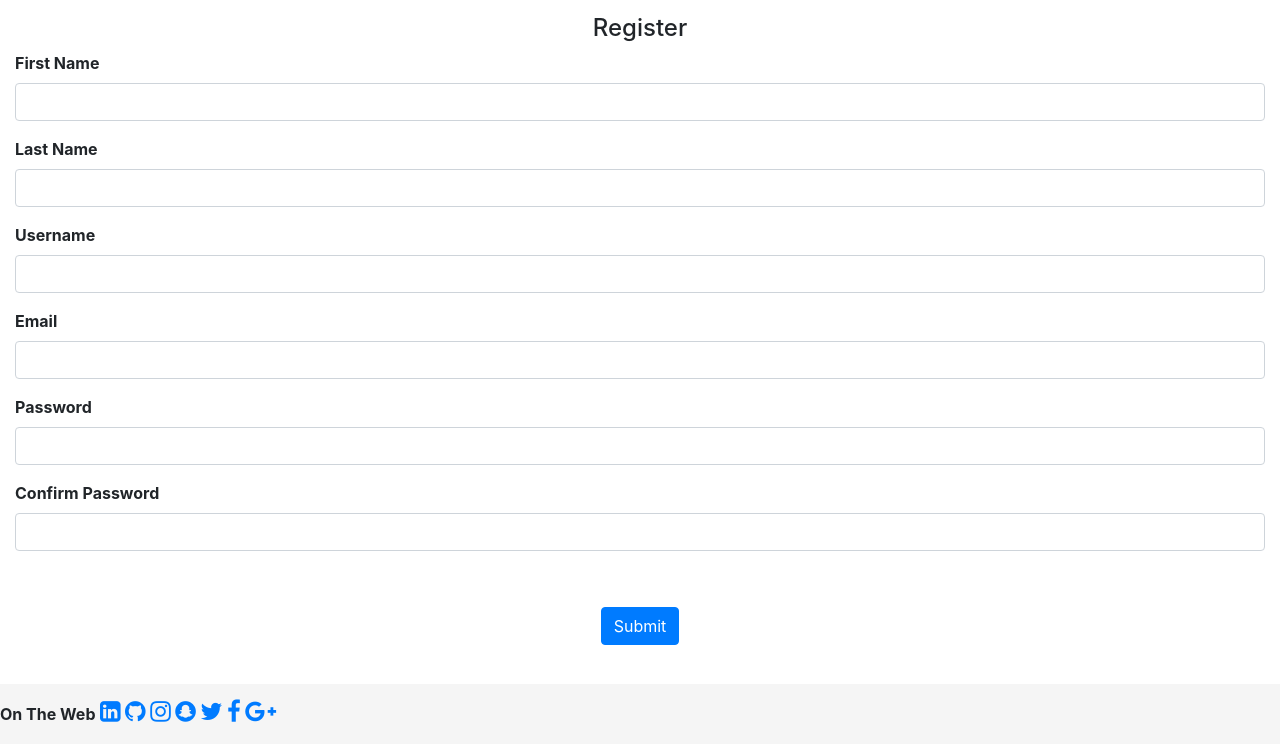
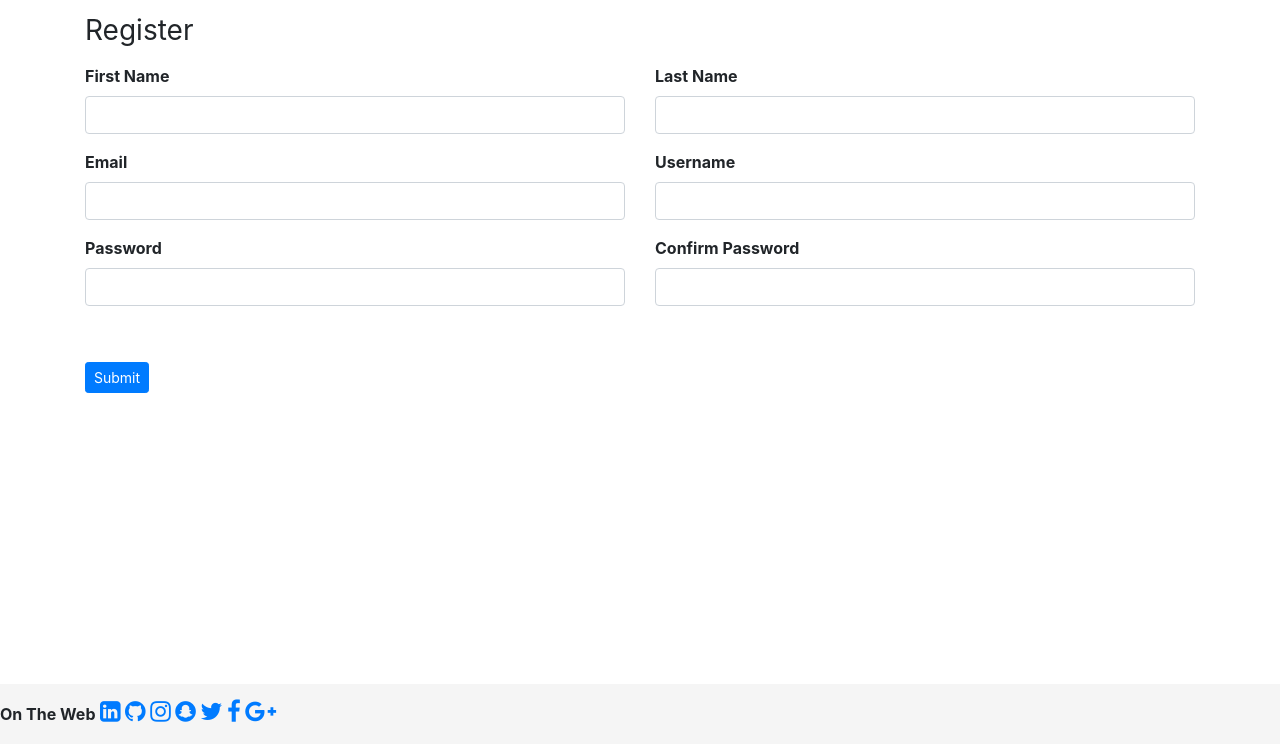
Before and after one commit to MKing301/membership, a Flask app: page /register in a window 1280 px wide. Shown: the part 56-800 px from the top of the page. Run offline with Flask 2, Linux system fonts and the light colour scheme; some libraries are stand-ins or nearby versions.

Commit message:
Update form format for register template

```diff
--- a/templates/register.html
+++ b/templates/register.html
@@ -1,33 +1,62 @@
 {% extends 'layout.html' %}
-
 {% block body %}
-<div class="page-content">
-	<center><h4>Register</h4></center>
+<div class="container">
 	{% from "includes/_formhelpers.html" import render_field %}
 	<form action="{{ url_for('register') }}" method="POST">
 		{{ form.csrf_token }}
+		<form-group form-group>
+			<h1 class="h3 mb-3 font-weight-normal">Register</h1>
+			<div class="row">
+				<div class="col-sm">
 					<div class="form-group">
 						{{render_field(form.first_name, class_="form-control")}}
 					</div>
+				</div>
+				<div class="col-sm">
 					<div class="form-group">
 						{{render_field(form.last_name, class_="form-control")}}
 					</div>
+				</div>
+			</div>
+			<div class="row">
+				<div class="col-sm">
+					<div class="form-group">
+						{{render_field(form.email, class_="form-control")}}
+					</div>
+				</div>
+				<div class="col-sm">
 					<div class="form-group">
 						{{render_field(form.username, class_="form-control")}}
 					</div>
-		<div class="form-group">
-			{{render_field(form.email, class_="form-control")}}
 				</div>
+			</div>
+			<div class="row">
+				<div class="col-sm">
 					<div class="form-group">
 						{{render_field(form.password, class_="form-control")}}
 					</div>
+				</div>
+				<div class="col-sm">
 					<div class="form-group">
 						{{render_field(form.confirm, class_="form-control")}}
 					</div>
+				</div>
+			</div>
+			<div class="row">
+				<div class="col-sm">
 					<div class="form-group">
 						{{ render_field(form.recaptcha, class_="form-control") }}
 					</div>
-		<center><input type="submit" class="btn btn-primary" value="Submit" ></center>
+				</div>
+			</div>
+			<div class="row">
+				<div class="col-sm">
+					<div class="btn-div">
+						<button class="btn btn-sm btn-primary" type="submit">Submit</button>
+					</div>
+				</div>
+			</div>
+		</form-group>
 	</form>
-<div>
+</div>
 {% endblock %}
```
Lines whose indentation alone changed are shown as unchanged.
